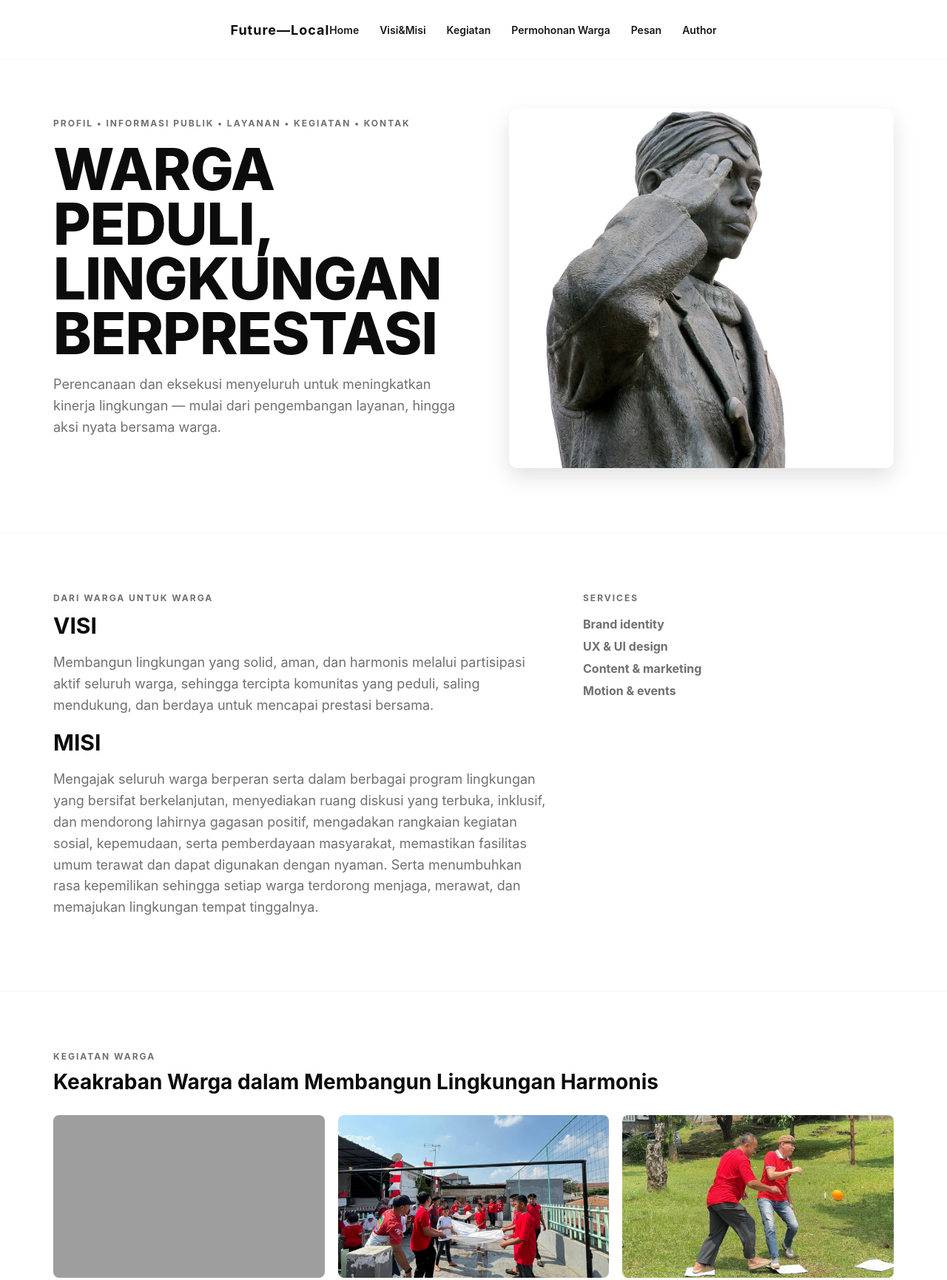
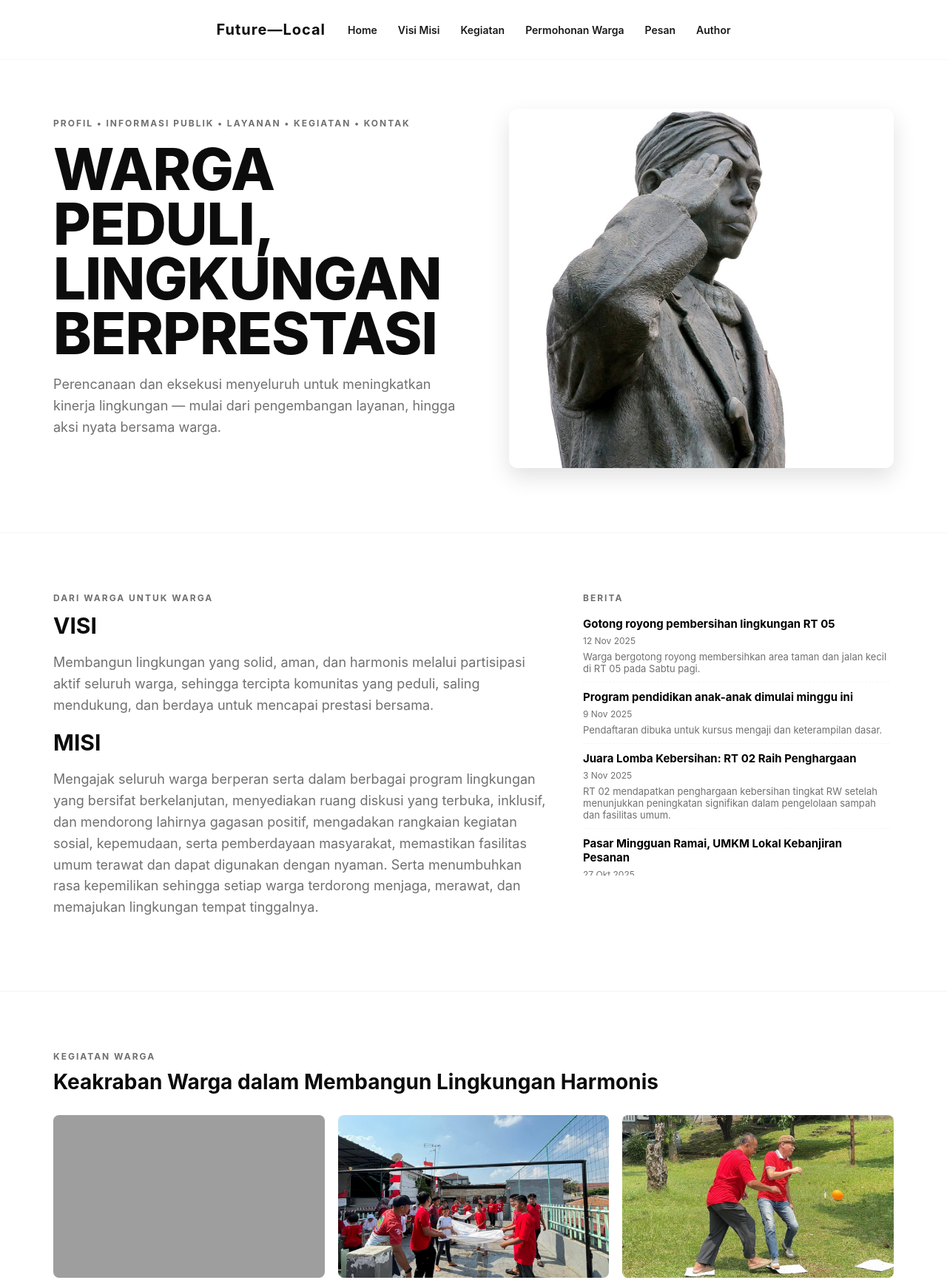
Before and after one commit to ImGhif/LocalFuture-Web, a plain HTML site: page FutureLocal/index.html in a window 1280 px wide. Shown: the top 1731 px of the page at 74% size. Drawn offline with Linux system fonts and the light colour scheme; grey boxes are pictures that could not be loaded.

Commit message:
Terakhir Footer sama Berita

```diff
--- a/FutureLocal/index.html
+++ b/FutureLocal/index.html
@@ -14,7 +14,7 @@
         <nav class="primary" role="navigation" aria-label="Main menu">
           <ul>
             <li><a href="index.html">Home</a></li>
-            <li><a href="#visimisi">Visi&Misi</a></li>
+            <li><a href="#visimisi">Visi Misi</a></li>
             <li><a href="#kegiatan">Kegiatan</a></li>
             <li><a href="#permission">Permohonan Warga</a></li>
             <li><a href="#pesan">Pesan</a></li>
@@ -50,7 +50,7 @@
 
       <!-- Intro / long content -->
       <section class="section">
-        <div class="wrap two-cols" id="work">
+        <div class="wrap two-cols" id="visimisi">
           <div>
             <div class="kicker">Dari Warga untuk Warga</div>
             <h2 style="margin: 12px 0 18px; font-size: 30px">VISI</h2>
@@ -73,28 +73,77 @@
             </p>
           </div>
 
-          <aside>
-            <div class="kicker">SERVICES</div>
-            <ul style="padding-left: 0; margin-top: 18px; list-style: none">
-              <li style="margin: 10px 0; font-weight: 700; color: var(--muted)">
-                Brand identity
-              </li>
-              <li style="margin: 10px 0; font-weight: 700; color: var(--muted)">
-                UX & UI design
-              </li>
-              <li style="margin: 10px 0; font-weight: 700; color: var(--muted)">
-                Content & marketing
-              </li>
-              <li style="margin: 10px 0; font-weight: 700; color: var(--muted)">
-                Motion & events
-              </li>
-            </ul>
+          <aside class="news-tabs">
+            <div class="kicker">BERITA</div>
+
+            <!-- Tombol tab dihapus sesuai permintaan; semua isi berita ditampilkan di bawah -->
+
+            <div class="tabs-content">
+              <div id="panel-latest" class="tab-panel" data-panel="latest">
+                <article class="news-item">
+                  <h4>Gotong royong pembersihan lingkungan RT 05</h4>
+                  <div class="meta">12 Nov 2025</div>
+                  <p class="excerpt">
+                    Warga bergotong royong membersihkan area taman dan jalan
+                    kecil di RT 05 pada Sabtu pagi.
+                  </p>
+                </article>
+                <article class="news-item">
+                  <h4>Program pendidikan anak-anak dimulai minggu ini</h4>
+                  <div class="meta">9 Nov 2025</div>
+                  <p class="excerpt">
+                    Pendaftaran dibuka untuk kursus mengaji dan keterampilan
+                    dasar.
+                  </p>
+                </article>
+              </div>
+
+              <div id="panel-popular" class="tab-panel" data-panel="popular">
+                <article class="news-item">
+                  <h4>Juara Lomba Kebersihan: RT 02 Raih Penghargaan</h4>
+                  <div class="meta">3 Nov 2025</div>
+                  <p class="excerpt">
+                    RT 02 mendapatkan penghargaan kebersihan tingkat RW setelah
+                    menunjukkan peningkatan signifikan dalam pengelolaan sampah
+                    dan fasilitas umum.
+                  </p>
+                </article>
+                <article class="news-item">
+                  <h4>Pasar Mingguan Ramai, UMKM Lokal Kebanjiran Pesanan</h4>
+                  <div class="meta">27 Okt 2025</div>
+                  <p class="excerpt">
+                    Pedagang lokal melaporkan peningkatan permintaan setelah
+                    pasar mingguan kembali diadakan di lapangan RW — peluang
+                    usaha naik.
+                  </p>
+                </article>
+              </div>
+
+              <div id="panel-announce" class="tab-panel" data-panel="announce">
+                <article class="news-item">
+                  <h4>Pengumuman: Pemeliharaan Listrik Area A</h4>
+                  <div class="meta">25 Nov 2025</div>
+                  <p class="excerpt">
+                    Ada pemadaman terjadwal untuk perbaikan jaringan pada pukul
+                    09:00–12:00.
+                  </p>
+                </article>
+                <article class="news-item">
+                  <h4>Pengumuman: Vaksinasi Gratis untuk Warga</h4>
+                  <div class="meta">18 Nov 2025</div>
+                  <p class="excerpt">
+                    Tim kesehatan kelurahan mengadakan vaksinasi di balai warga,
+                    buka untuk semua usia.
+                  </p>
+                </article>
+              </div>
+            </div>
           </aside>
         </div>
       </section>
 
       <!-- Gallery / Work showcase -->
-      <section class="section" aria-label="Work showcase">
+      <section class="section" id="kegiatan">
         <div class="wrap">
           <div class="kicker">Kegiatan Warga</div>
           <h3 style="margin: 10px 0 18px; font-size: 28px">
@@ -128,29 +177,35 @@
               <img src="img/8.jpg" alt="Image8" />
             </div>
             <div class="tile">
-              <!-- <img src="img/9.jpg" alt="Image9" /> -->
+              <img src="img/9.jpg" alt="Image9" />
             </div>
           </div>
         </div>
       </section>
 
       <!-- Approach -->
-      <section class="section" id="approach">
+      <section class="section" id="permission">
         <div class="wrap">
-          <div class="kicker">APPROACH</div>
-          <h3 style="margin: 10px 0 8px">
-            We make light work of weighty problems
-          </h3>
+          <div class="kicker">LAPOR WARGA BARU</div>
+          <h3 style="margin: 10px 0 8px">Tata Cara Permohonan Warga Baru</h3>
           <p class="lead">
-            A simple yet rigorous three-stage process — Discover, Design,
-            Deliver — that keeps everything clear and efficient. We adapt the
-            level of involvement to suit your needs.
+            1. Melapor ke Pengurus RT segera setelah pindah datang dengan
+            membawa KTP dan KK.<br />
+            2. Mengisi formulir pendataan warga baru yang disediakan oleh
+            pengurus RT.<br />
+            3. Menyerahkan dokumen pendukung, seperti fotokopi KTP, KK, dan
+            surat pindah (jika ada).<br />
+            4. Verifikasi oleh Pengurus RT untuk mencocokkan identitas dan
+            alamat tempat tinggal baru.<br />
+            5. Pendataan dan pencatatan ke dalam buku administrasi warga.<br />
+            6. Penerbitan surat pengantar untuk proses administrasi lanjutan di
+            tingkat RW atau kelurahan bila diperlukan.
           </p>
         </div>
       </section>
 
       <!-- Contact -->
-      <section class="section" id="contact">
+      <section class="section" id="pesan">
         <div class="wrap two-cols">
           <div>
             <div class="kicker">HUBUNGI KAMI</div>
@@ -187,7 +242,7 @@
               <input
                 type="email"
                 name="email"
-                placeholder="Email"
+                placeholder="Email Anda"
                 required
                 style="
                   padding: 12px;
@@ -205,7 +260,7 @@
                   border: 1px solid #ddd;
                 "
               ></textarea>
-              <button class="btn primary" type="submit">Send message</button>
+              <button class="btn primary" type="submit">Kirim Pesan</button>
             </form>
           </aside>
         </div>
@@ -224,11 +279,9 @@
           "
         >
           <div class="small">
-            © By Experience Ltd, <span id="year"></span>. All Rights Reserved
+            © By Ghif—Yooson Ltd, <span id="year"></span>. All Rights Reserved
           </div>
-          <div style="color: var(--muted)">
-            Guardian House, Blackburn — Company reg. 11469161
-          </div>
+          <div style="color: var(--muted)">Future—Local</div>
         </div>
       </footer>
     </main>
--- a/FutureLocal/script.js
+++ b/FutureLocal/script.js
@@ -38,3 +38,5 @@ if (contactForm) {
 
 /* Carousel initialization for elements with [data-carousel] */
 // Carousel removed — authors are displayed as an elegant responsive grid now.
+
+// Tab behavior removed: news buttons were removed, content remains visible.
--- a/FutureLocal/style.css
+++ b/FutureLocal/style.css
@@ -54,7 +54,15 @@ header.site-header {
 .brand {
   font-weight: 700;
   letter-spacing: 1px;
-  font-size: 18px;
+  font-size: clamp(14px, 1.2vw + 10px, 20px);
+  margin-right: 30px; /* space between brand and navigation */
+}
+
+@media (max-width: 600px) {
+  .brand {
+    margin-right: 12px;
+    font-size: clamp(13px, 2.5vw + 8px, 16px);
+  }
 }
 nav.primary ul {
   display: flex;
@@ -333,6 +341,91 @@ nav.primary a[data-page-link="current"]::after {
   letter-spacing: 0.2px;
 }
 
+/* News / Tabs component used in the aside */
+.news-tabs {
+  margin-top: 0;
+}
+.news-tabs .kicker {
+  margin-bottom: 8px;
+}
+.news-tabs .tabs-nav {
+  display: flex;
+  gap: 8px;
+  margin-bottom: 12px;
+}
+.news-tabs .tab-btn {
+  background: transparent;
+  border: 1px solid rgba(0, 0, 0, 0.06);
+  padding: 8px 12px;
+  border-radius: 8px;
+  font-weight: 700;
+  color: var(--muted);
+  cursor: pointer;
+  transition: background 0.18s ease, color 0.18s ease, border-color 0.18s ease;
+}
+.news-tabs .tab-btn:hover {
+  background: rgba(0, 0, 0, 0.02);
+}
+.news-tabs .tab-btn.active {
+  background: var(--accent);
+  color: #fff;
+  border-color: var(--accent);
+}
+.news-tabs .tabs-content {
+  display: block;
+}
+.news-tabs .tab-panel {
+  display: block;
+}
+.news-item {
+  padding: 10px 0;
+  border-bottom: 1px dashed rgba(0, 0, 0, 0.04);
+}
+.news-item {
+  min-height: 64px;
+}
+.news-item h4 {
+  margin: 0 0 6px 0;
+  font-size: 15px;
+  color: var(--accent);
+}
+.news-item .meta {
+  font-size: 12px;
+  color: var(--muted);
+  margin-bottom: 6px;
+}
+.news-item .excerpt {
+  margin: 0;
+  color: var(--muted);
+  font-size: 13px;
+}
+
+/* Limit news area height to roughly 5 items and allow vertical scrolling */
+.news-tabs .tabs-content {
+  max-height: 360px;
+  overflow-y: auto;
+  padding-right: 6px;
+}
+
+/* Basic scrollbar styling */
+.news-tabs .tabs-content::-webkit-scrollbar {
+  width: 10px;
+}
+.news-tabs .tabs-content::-webkit-scrollbar-thumb {
+  background: rgba(0, 0, 0, 0.08);
+  border-radius: 8px;
+}
+.news-tabs .tabs-content:hover::-webkit-scrollbar-thumb {
+  background: rgba(0, 0, 0, 0.14);
+}
+
+@media (max-width: 620px) {
+  .news-tabs .tabs-nav {
+    gap: 6px;
+    overflow-x: auto;
+  }
+}
+
 /* Footer */
 footer {
   padding: 60px 0;
```
